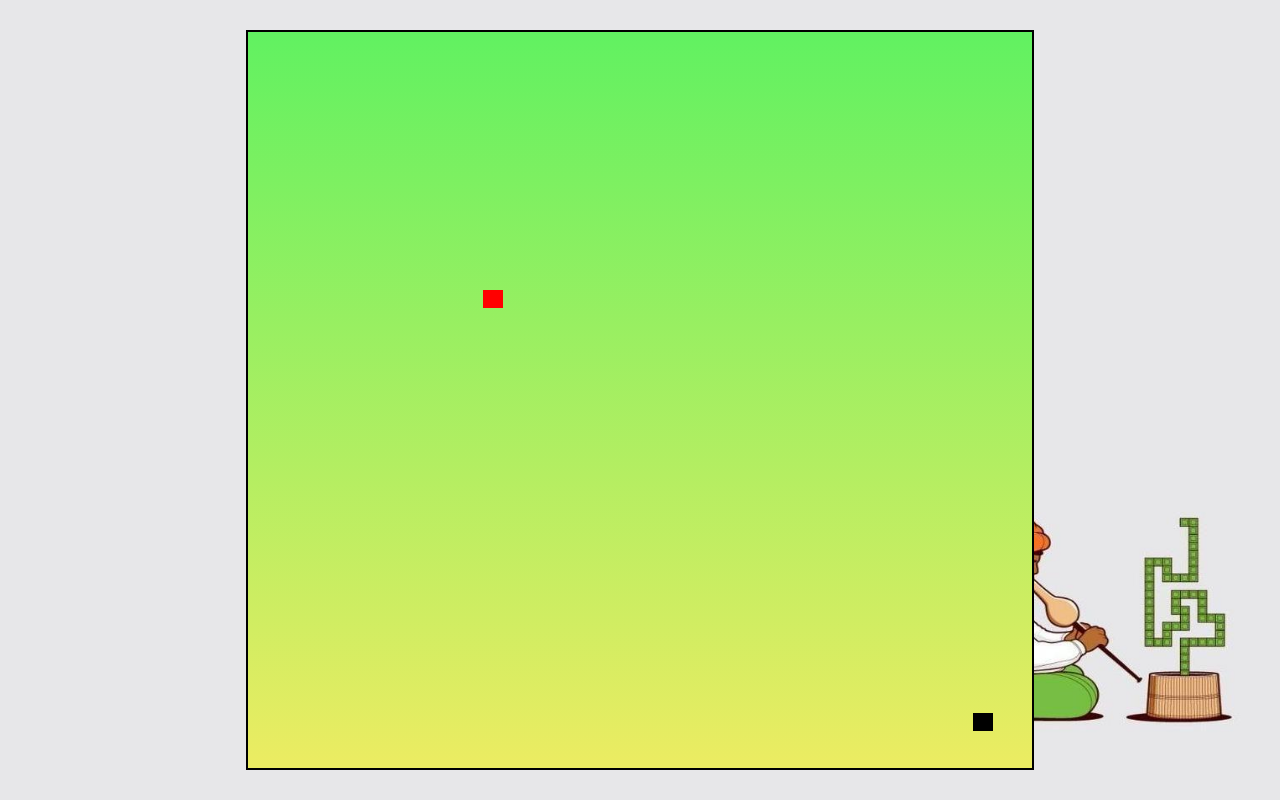
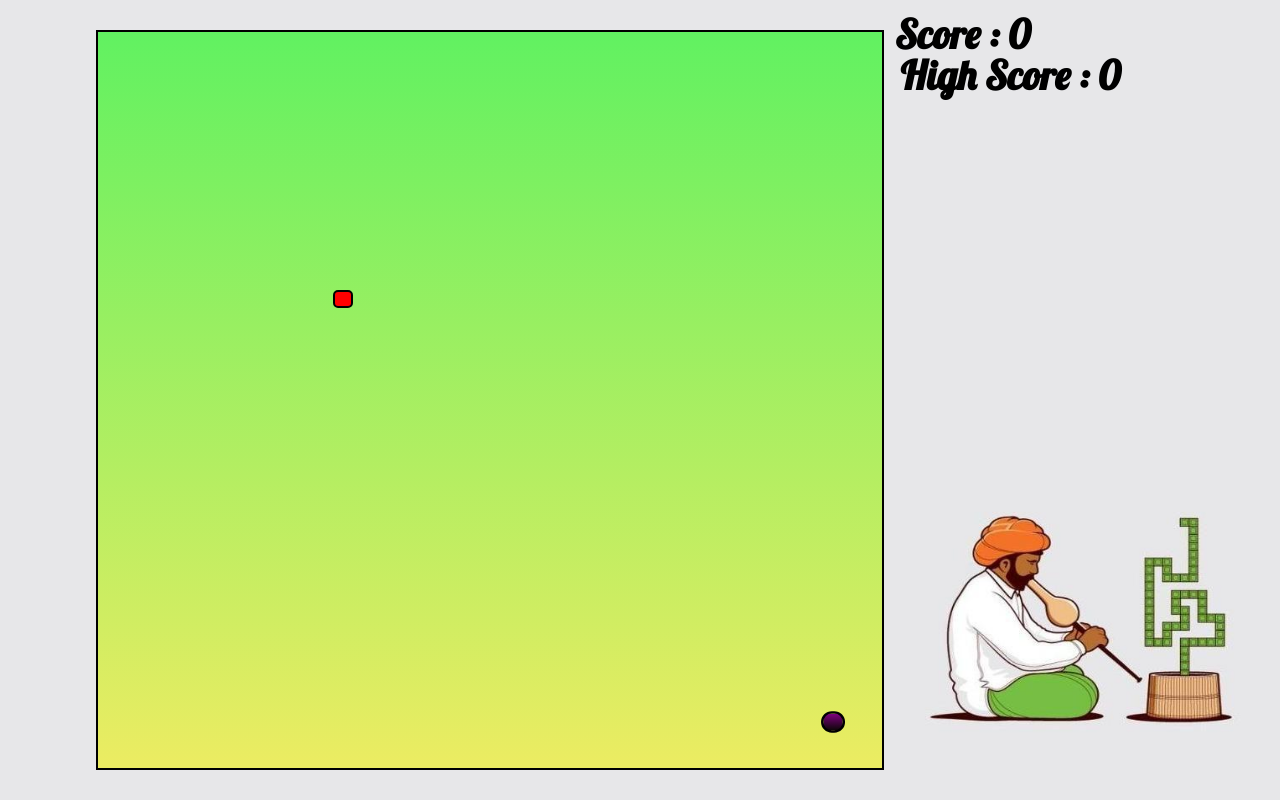
Before and after one commit to sandeep515/NagRaj-Ek-Gaming-Katha, a plain HTML site: page index.htm in a window 1280 px wide. Drawn offline with Linux system fonts and the light colour scheme.

Commit message:
Final commit

```diff
--- a/css/style.css
+++ b/css/style.css
@@ -1,10 +1,11 @@
+@import url('https://fonts.googleapis.com/css2?family=Lobster&display=swap');
 * {
     padding: 0;
     margin: 0;
 }
 
 .body {
-    background: url("../bg.jpg");
+    background: url("../img/bg.jpg");
     min-height: 100vh;
     background-size: 110vw 100vh;
     background-repeat: no-repeat;
@@ -13,8 +14,27 @@
     align-items: center;
 }
 
+#scoreBox {
+    position: absolute;
+    top: 9px;
+    right: 250px;
+    font-size: 40px;
+    font-weight: bold;
+    font-family: 'Lobster', cursive;
+}
+
+#HiscoreBox {
+    position: absolute;
+    top: 50px;
+    right: 160px;
+    font-size: 40px;
+    font-weight: bold;
+    font-family: 'Lobster', cursive;
+}
+
 #board {
     background: linear-gradient(rgb(97, 241, 97), rgb(236, 236, 98));
+    margin-right: 300px;
     width: 98vmin;
     height: 92vmin;
     border: 2px solid black;
@@ -24,13 +44,21 @@
 }
 
 .head {
-    background-color: black;
+    background: linear-gradient(purple, rgb(12, 6, 6));
+    border: .25vmin solid black;
+    border-radius: 12px;
+    transform: scale(1.20);
 }
 
 .food {
     background-color: red;
+    border: .25vmin solid black;
+    border-radius: 5px;
 }
 
 .snake {
-    background-color: green;
+    background: linear-gradient( black, yellow);
+    border: 2px solid black;
+    border-radius: 10px;
+    transform: scale(1.02);
 }
--- a/index.htm
+++ b/index.htm
@@ -12,9 +12,9 @@
 
 <body>
     <div class="body">
-        <div id="board">
-
-        </div>
+        <div id="scoreBox">Score : 0</div>
+        <div id="HiscoreBox">High Score : 0</div>
+        <div id="board"></div>
 
     </div>
 
--- a/js/index.js
+++ b/js/index.js
@@ -1,17 +1,22 @@
 let inputDir = { x: 0, y: 0 };
-const foodSound = new Audio("food.mp3");
-const gameOverSound = new Audio("gameover.mp3");
-const musicSound = new Audio("music.mp3");
-const moveSound = new Audio("move.mp3");
+const foodSound = new Audio("audio/food.mp3");
+const gameOverSound = new Audio("audio/gameover.mp3");
+const musicSound = new Audio("audio/music.mp3");
+const moveSound = new Audio("audio/move.mp3");
 let score = 0;
+
+
 //musicSound.play();
 // Game functions
-let speed = 2;
+let speed = 10;
 let lastPaintTime = 0;
 let snakeArr = [
     { x: 38, y: 38 }
 ]
 let food = { x: 13, y: 15 };
+
+
+
 
 function main(ctime) {
     window.requestAnimationFrame(main);
@@ -24,9 +29,29 @@
 
 }
 
-function isCollide(snakeArr) {
-    console.log(" CODE LATER");
+
+
+
+//collide function
+
+
+
+function isCollide(snake) {
+    //if sanke collide itself
+    for (let i = 1; i < snakeArr.length; i++) {
+        if (snake[i].x === snake[0].x && snake[i].y === snake[0].y) {
+            return true;
+        }
+    }
+    //if collide with wall
+    if (snake[0].x >= 40 || snake[0].x <= 0 || snake[0].y >= 40 || snake[0].y <= 0) {
+
+        return true;
+    }
+
 }
+
+
 
 function gameEngine() {
     //part1: updating the snake array and food
@@ -35,38 +60,66 @@
         musicSound.pause();
         inputDir = { x: 0, y: 0 };
         alert("🐍 GAME OVER 🐍");
-        let snakeArr = [
+        snakeArr = [
             { x: 38, y: 38 }
-        ]
+        ];
         musicSound.play();
         score = 0;
 
     }
+
+
     // if you eaten the food increase in score and regenarate the food again
 
-    if (snakeArr[0].y == food.y && snakeArr[0].x == food.y);
+    if (snakeArr[0].y === food.y && snakeArr[0].x === food.x) {
+        foodSound.play();
+        score += 1;
+        if (score > hiscoreval) {
+            hiscoreval = score;
+            localStorage.setItem("hiscore", JSON.stringify(hiscoreval));
+            HiscoreBox.innerHTML = "Hight score : " + hiscoreval;
+        }
+        scoreBox.innerHTML = "Scor" + "  " + ":" + score;
+        snakeArr.unshift({ x: snakeArr[0].x + inputDir.x, y: snakeArr[0].y + inputDir.y });
+        let a = 2;
+        let b = 38;
+        food = { x: Math.round(a + (b - a) * Math.random()), y: Math.round(a + (b - a) * Math.random()) };
+
+
+    }
+
+
+    //function for moving the snake
+    for (let i = snakeArr.length - 2; i >= 0; i--) {
+        //const element = snakeArr[i];
+        snakeArr[i + 1] = {...snakeArr[i] }; //it is used for make new object {}
+    }
+
+    snakeArr[0].x += inputDir.x;
+    snakeArr[0].y += inputDir.y;
+
+
 
     //part2:render the snake and food
-
-
     //display snake
-    board.innerHTML = "";
+    board.innerHTML = ""; //make board blank
     snakeArr.forEach((e, index) => {
         snakeElement = document.createElement('div');
         snakeElement.style.gridRowStart = e.y;
         snakeElement.style.gridColumnStart = e.x;
 
-        if (index == 0) {
+        if (index === 0) {
             snakeElement.classList.add('head');
         } else {
             snakeElement.classList.add('snake');
         }
         board.appendChild(snakeElement);
+
     });
 
 
     //dispal food
-    foodElement = document.createElement('div');
+    foodElement = document.createElement('div'); //create div using javascript
     foodElement.style.gridRowStart = food.y;
     foodElement.style.gridColumnStart = food.x;
     foodElement.classList.add('food');
@@ -77,29 +130,47 @@
 
 
 
+
+
+
+
+
 // logic
+
+let hiscore = localStorage.getItem("hiscore");
+let hiscoreval = 0;
+if (hiscore === null) {
+
+    localStorage.setItem("hiscore", JSON.stringify(hiscoreval));
+} else {
+    hiscoreval = JSON.parse(hiscore);
+    HiscoreBox.innerHTML = "High Score : " + hiscore;
+}
+
+
 window.requestAnimationFrame(main);
 window.addEventListener('keydown', e => {
-    inputDir = { x: 0, y: 1 };
+    musicSound.play();
+    inputDir = { x: 0, y: 1 }; //start game
     moveSound.play();
     switch (e.key) {
         case "ArrowUp":
-            console.log("ArrowUp");
+            //console.log("ArrowUp");
             inputDir.x = 0;
             inputDir.y = -1;
             break;
         case "ArrowDown":
-            console.log("ArrowDwon");
+            //console.log("ArrowDwon");
             inputDir.x = 0;
             inputDir.y = 1;
             break;
         case "ArrowLeft":
-            console.log("ArrowLeft");
+            //console.log("ArrowLeft");
             inputDir.x = -1;
             inputDir.y = 0;
             break;
         case "ArrowRight":
-            console.log("ArrowRight");
+            //console.log("ArrowRight");
             inputDir.x = 1;
             inputDir.y = 0;
             break;
```
Also changed, not shown: img/bg.jpg (renamed from bg.jpg), 8 other files.
